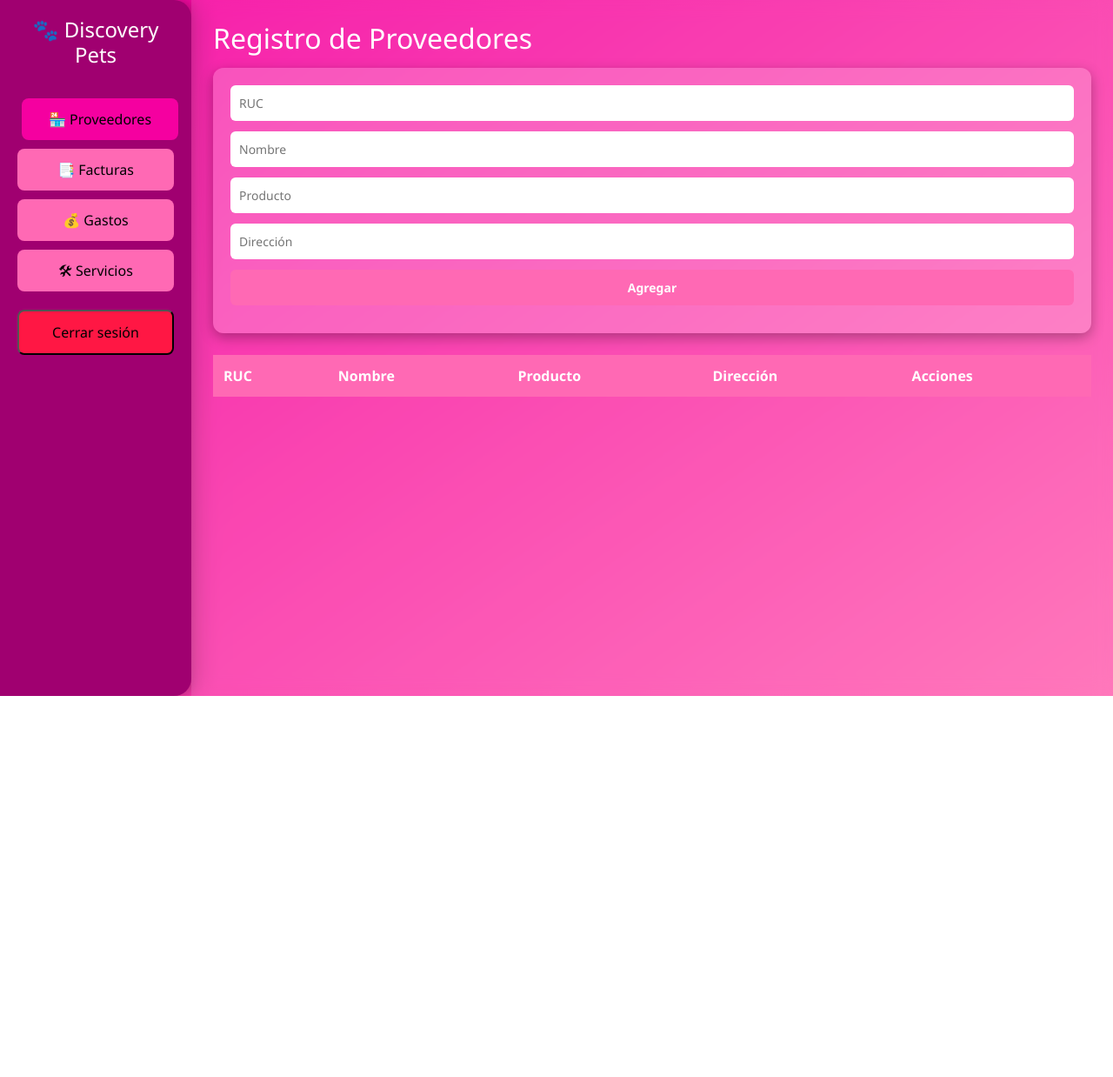
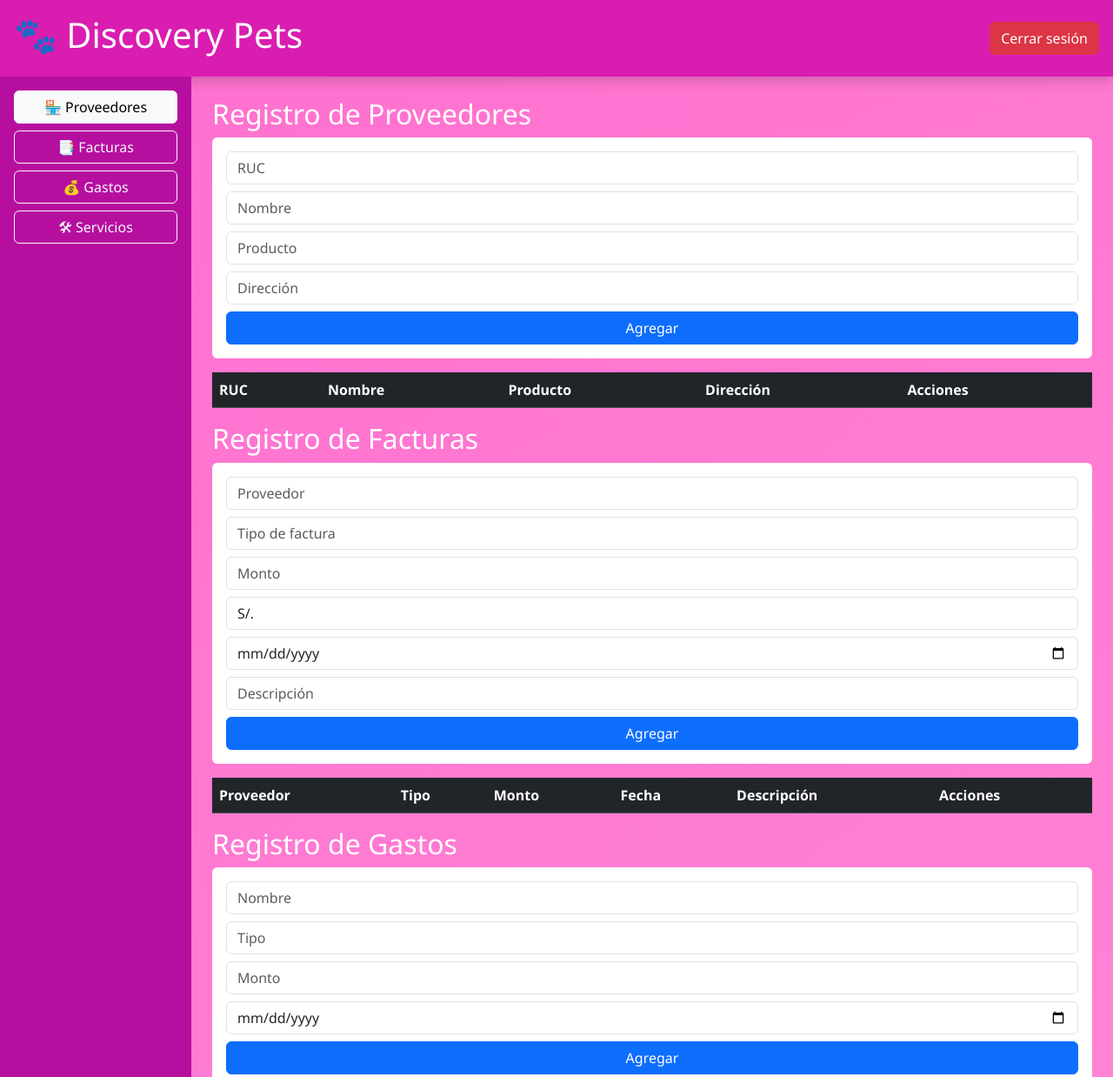
Before and after one commit to ezekill35/Programa, a plain HTML site: page dashboard.html in a window 1280 px wide. Shown: the top 1238 px of the page at 87% size. Before the commit the page ends 800 px from the top, so only its background shows below. Drawn offline with nearby package versions, Linux system fonts and the light colour scheme; no server answers.

Commit message:
Update dashboard.html

```diff
--- a/dashboard.html
+++ b/dashboard.html
@@ -4,159 +4,37 @@
 <meta charset="UTF-8">
 <meta name="viewport" content="width=device-width, initial-scale=1.0">
 <title>Discovery Pets - Dashboard</title>
-<!-- Bootstrap CDN para 3D y estilos rápidos -->
-<link href="https://cdn.jsdelivr.net/npm/bootstrap@5.3.2/dist/css/bootstrap.min.css" rel="stylesheet">
-<style>
-/* ----------------- Body ----------------- */
-body.dashboard-body {
-    display: flex;
-    min-height: 100vh;
-    background: linear-gradient(145deg, #f500a0, #ff69b4);
-    color: #fff;
-    font-family: 'Segoe UI', Tahoma, Geneva, Verdana, sans-serif;
-}
+<!-- Bootstrap 5 -->
+<link href="https://cdn.jsdelivr.net/npm/bootstrap@5.3.3/dist/css/bootstrap.min.css" rel="stylesheet">
+</head>
+<body style="min-height:100vh; background: linear-gradient(145deg, #ff6fcf, #ff87d6); font-family: 'Segoe UI', Tahoma, Geneva, Verdana, sans-serif;">
 
-/* ----------------- Sidebar ----------------- */
-.sidebar {
-    width: 220px;
-    background-color: #a00070;
-    display: flex;
-    flex-direction: column;
-    padding: 20px;
-    border-radius: 0 20px 20px 0;
-    box-shadow: 5px 0 15px rgba(0,0,0,0.3);
-}
-.sidebar h2 {
-    text-align: center;
-    margin-bottom: 30px;
-    font-size: 24px;
-}
-.nav-btn {
-    padding: 12px;
-    margin: 5px 0;
-    border-radius: 8px;
-    background: #ff69b4;
-    border: none;
-    cursor: pointer;
-    transition: all 0.3s;
-}
-.nav-btn:hover, .nav-btn.active {
-    background: #f500a0;
-    transform: translateX(5px);
-}
-.logout-btn {
-    margin-top: auto;
-    padding: 12px;
-    background-color: #ff1744;
-    border-radius: 8px;
-    text-align: center;
-    cursor: pointer;
-}
-.logout-btn:hover {
-    background-color: #d50000;
-}
+<header class="d-flex justify-content-between align-items-center p-3 text-white" style="background-color:#d91db1; box-shadow: 0 4px 15px rgba(0,0,0,0.2);">
+    <h1>🐾 Discovery Pets</h1>
+    <button id="logoutBtn" class="btn btn-danger">Cerrar sesión</button>
+</header>
 
-/* ----------------- Main ----------------- */
-.main-content {
-    flex: 1;
-    padding: 25px;
-    overflow-y: auto;
-    background: rgba(255,255,255,0.1);
-    backdrop-filter: blur(10px);
-}
+<div class="d-flex flex-wrap" style="min-height:90vh;">
+    <nav class="d-flex flex-column p-3" style="width:220px; background-color:#b60fa0; color:white;">
+        <button class="btn btn-outline-light mb-2 nav-btn active" data-section="proveedores">🏪 Proveedores</button>
+        <button class="btn btn-outline-light mb-2 nav-btn" data-section="facturas">📑 Facturas</button>
+        <button class="btn btn-outline-light mb-2 nav-btn" data-section="gastos">💰 Gastos</button>
+        <button class="btn btn-outline-light mb-2 nav-btn" data-section="servicios">🛠 Servicios</button>
+    </nav>
 
-/* ----------------- Sections ----------------- */
-.content-section {
-    display: none;
-}
-.content-section.active {
-    display: block;
-}
-.content-section h2 {
-    margin-bottom: 15px;
-    color: #fff;
-}
-
-/* ----------------- Forms ----------------- */
-form {
-    background-color: rgba(255,255,255,0.2);
-    padding: 20px;
-    border-radius: 12px;
-    margin-bottom: 25px;
-    box-shadow: 0 5px 15px rgba(0,0,0,0.3);
-}
-form input, form select, form button {
-    width: 100%;
-    padding: 10px;
-    margin-bottom: 12px;
-    border-radius: 6px;
-    border: none;
-    font-size: 14px;
-}
-form button {
-    background-color: #ff69b4;
-    color: #fff;
-    font-weight: bold;
-    cursor: pointer;
-}
-form button:hover {
-    background-color: #f500a0;
-}
-
-/* ----------------- Tables ----------------- */
-table {
-    width: 100%;
-    border-collapse: collapse;
-    margin-top: 15px;
-    background: rgba(255,255,255,0.2);
-    border-radius: 8px;
-    backdrop-filter: blur(5px);
-}
-table th, table td {
-    padding: 12px;
-    text-align: left;
-    color: #fff;
-}
-table th {
-    background: #ff69b4;
-}
-table tr:hover {
-    background: rgba(255,255,255,0.1);
-}
-button.edit-btn {
-    background-color: #00bcd4;
-    color: #fff;
-}
-button.delete-btn {
-    background-color: #ff1744;
-    color: #fff;
-}
-</style>
-</head>
-<body class="dashboard-body">
-
-<div class="sidebar">
-    <h2>🐾 Discovery Pets</h2>
-    <button class="nav-btn active" data-section="proveedores">🏪 Proveedores</button>
-    <button class="nav-btn" data-section="facturas">📑 Facturas</button>
-    <button class="nav-btn" data-section="gastos">💰 Gastos</button>
-    <button class="nav-btn" data-section="servicios">🛠 Servicios</button>
-    <button id="logoutBtn" class="logout-btn mt-3">Cerrar sesión</button>
-</div>
-
-<main class="main-content">
+    <main class="flex-grow-1 p-4 overflow-auto">
         <!-- Proveedores -->
         <section id="proveedores" class="content-section active">
-        <h2>Registro de Proveedores</h2>
-        <form id="formProveedor">
-            <input id="rucProv" placeholder="RUC" required>
-            <input id="nombreProv" placeholder="Nombre" required>
-            <input id="productoProv" placeholder="Producto" required>
-            <input id="direccionProv" placeholder="Dirección" required>
-            <button type="submit">Agregar</button>
+            <h2 class="text-white">Registro de Proveedores</h2>
+            <form id="formProveedor" class="mb-3 p-3 rounded" style="background:white;">
+                <input id="rucProv" class="form-control mb-2" placeholder="RUC" required>
+                <input id="nombreProv" class="form-control mb-2" placeholder="Nombre" required>
+                <input id="productoProv" class="form-control mb-2" placeholder="Producto" required>
+                <input id="direccionProv" class="form-control mb-2" placeholder="Dirección" required>
+                <button type="submit" class="btn btn-primary w-100">Agregar</button>
             </form>
-        <table>
-            <thead>
+            <table class="table table-hover table-striped">
+                <thead class="table-dark">
                     <tr><th>RUC</th><th>Nombre</th><th>Producto</th><th>Dirección</th><th>Acciones</th></tr>
                 </thead>
                 <tbody id="tablaProveedores"></tbody>
@@ -165,18 +43,18 @@
 
         <!-- Facturas -->
         <section id="facturas" class="content-section">
-        <h2>Registro de Facturas</h2>
-        <form id="formFactura">
-            <input id="proveedorFactura" placeholder="Proveedor" required>
-            <input id="tipoFactura" placeholder="Tipo de factura" required>
-            <input id="montoFactura" type="number" placeholder="Monto" required>
-            <input id="monedaFactura" placeholder="Moneda" value="S/." required>
-            <input id="fechaFactura" type="date" required>
-            <input id="descFactura" placeholder="Descripción">
-            <button type="submit">Agregar</button>
+            <h2 class="text-white">Registro de Facturas</h2>
+            <form id="formFactura" class="mb-3 p-3 rounded" style="background:white;">
+                <input id="proveedorFactura" class="form-control mb-2" placeholder="Proveedor" required>
+                <input id="tipoFactura" class="form-control mb-2" placeholder="Tipo de factura" required>
+                <input id="montoFactura" class="form-control mb-2" type="number" placeholder="Monto" required>
+                <input id="monedaFactura" class="form-control mb-2" value="S/." required>
+                <input id="fechaFactura" class="form-control mb-2" type="date" required>
+                <input id="descFactura" class="form-control mb-2" placeholder="Descripción">
+                <button type="submit" class="btn btn-primary w-100">Agregar</button>
             </form>
-        <table>
-            <thead>
+            <table class="table table-hover table-striped">
+                <thead class="table-dark">
                     <tr><th>Proveedor</th><th>Tipo</th><th>Monto</th><th>Fecha</th><th>Descripción</th><th>Acciones</th></tr>
                 </thead>
                 <tbody id="tablaFacturas"></tbody>
@@ -185,16 +63,16 @@
 
         <!-- Gastos -->
         <section id="gastos" class="content-section">
-        <h2>Registro de Gastos</h2>
-        <form id="formGasto">
-            <input id="nombreGasto" placeholder="Nombre" required>
-            <input id="tipoGasto" placeholder="Tipo" required>
-            <input id="montoGasto" type="number" placeholder="Monto" required>
-            <input id="fechaGasto" type="date" required>
-            <button type="submit">Agregar</button>
+            <h2 class="text-white">Registro de Gastos</h2>
+            <form id="formGasto" class="mb-3 p-3 rounded" style="background:white;">
+                <input id="nombreGasto" class="form-control mb-2" placeholder="Nombre" required>
+                <input id="tipoGasto" class="form-control mb-2" placeholder="Tipo" required>
+                <input id="montoGasto" class="form-control mb-2" type="number" placeholder="Monto" required>
+                <input id="fechaGasto" class="form-control mb-2" type="date" required>
+                <button type="submit" class="btn btn-primary w-100">Agregar</button>
             </form>
-        <table>
-            <thead>
+            <table class="table table-hover table-striped">
+                <thead class="table-dark">
                     <tr><th>Nombre</th><th>Tipo</th><th>Monto</th><th>Fecha</th><th>Acciones</th></tr>
                 </thead>
                 <tbody id="tablaGastos"></tbody>
@@ -203,38 +81,24 @@
 
         <!-- Servicios -->
         <section id="servicios" class="content-section">
-        <h2>Registro de Servicios</h2>
-        <form id="formServicio">
-            <input id="nombreServ" placeholder="Nombre" required>
-            <input id="precioServ" type="number" placeholder="Precio" required>
-            <input id="fechaServ" type="date" required>
-            <input id="descServ" placeholder="Descripción">
-            <button type="submit">Agregar</button>
+            <h2 class="text-white">Registro de Servicios</h2>
+            <form id="formServicio" class="mb-3 p-3 rounded" style="background:white;">
+                <input id="nombreServ" class="form-control mb-2" placeholder="Nombre" required>
+                <input id="precioServ" class="form-control mb-2" type="number" placeholder="Precio" required>
+                <input id="fechaServ" class="form-control mb-2" type="date" required>
+                <input id="descServ" class="form-control mb-2" placeholder="Descripción">
+                <button type="submit" class="btn btn-primary w-100">Agregar</button>
             </form>
-        <table>
-            <thead>
+            <table class="table table-hover table-striped">
+                <thead class="table-dark">
                     <tr><th>Nombre</th><th>Precio</th><th>Fecha</th><th>Descripción</th><th>Acciones</th></tr>
                 </thead>
                 <tbody id="tablaServicios"></tbody>
             </table>
         </section>
     </main>
+</div>
 
-<!-- JS -->
 <script type="module" src="script.js"></script>
-<script>
-const navBtns = document.querySelectorAll(".nav-btn");
-const sections = document.querySelectorAll(".content-section");
-
-navBtns.forEach(btn => {
-    btn.addEventListener("click", ()=>{
-        navBtns.forEach(b=>b.classList.remove("active"));
-        sections.forEach(s=>s.classList.remove("active"));
-        btn.classList.add("active");
-        document.getElementById(btn.dataset.section).classList.add("active");
-    });
-});
-</script>
-
 </body>
 </html>
```
Lines whose indentation alone changed are shown as unchanged.
